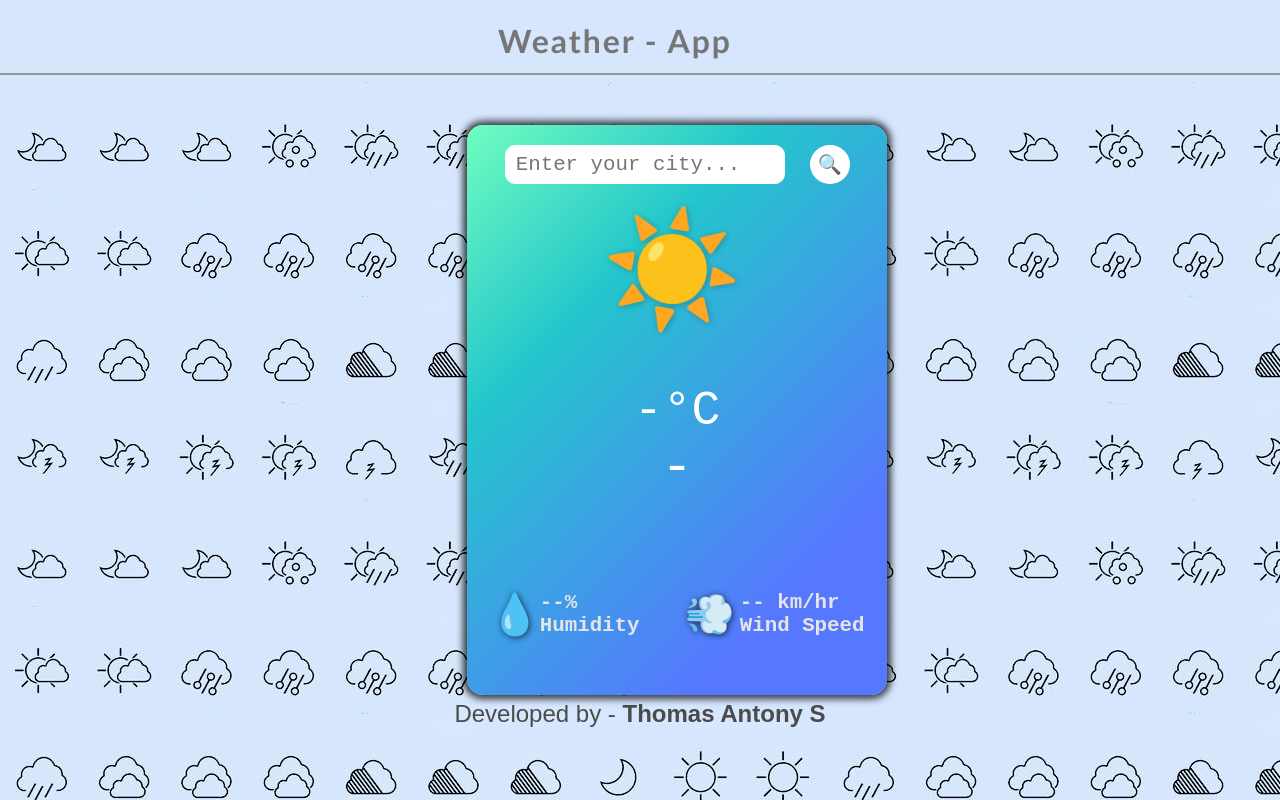
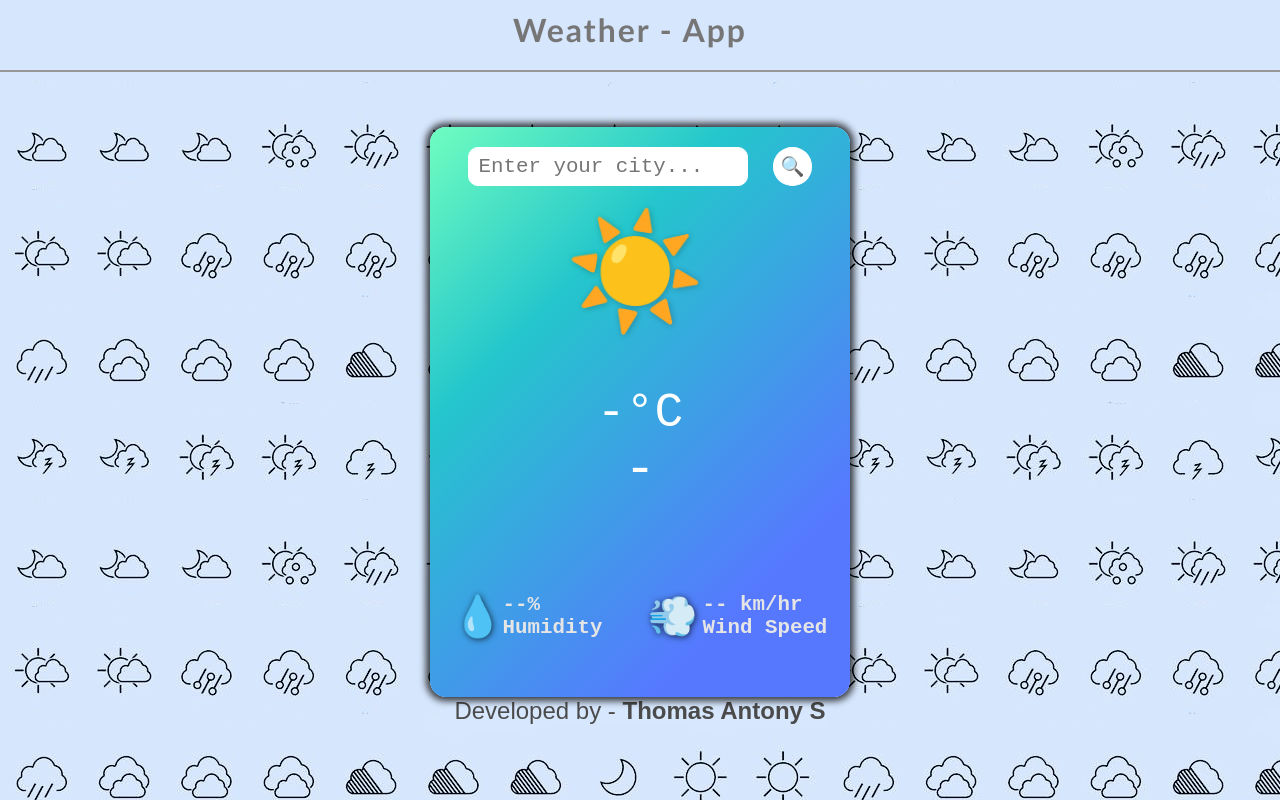
Before and after one commit to ThomasAntonyS/Weather_app, a plain HTML site: page index.html in a window 1280 px wide. Drawn offline with Linux system fonts and the light colour scheme; a web font is replaced by a local one.

Commit message:
media queiries added

```diff
--- a/styles.css
+++ b/styles.css
@@ -11,23 +11,25 @@ body{
 }
 
 header{
-    height: 8vh;
+    height: 9vh;
     color: rgb(118, 118, 118);
     font-weight: bold;
     font-size: 2rem;
-    margin-top: 11px;
-    font-family:'Trebuchet MS', 'Lucida Sans Unicode', 'Lucida Grande', 'Lucida Sans', Arial, sans-serif;
-    margin-left: -50px;
     padding: 10px;
     letter-spacing: 2px;
+    font-family:'Trebuchet MS', 'Lucida Sans Unicode', 'Lucida Grande', 'Lucida Sans', Arial, sans-serif;
     border-bottom: 2px solid rgb(151, 151, 151);
     background-color: rgba(214,230,253,255);
+
+    & p{
+        margin-left: -20px;
+    }
 }
 
 .main-container{
     position: relative;
-    top: 50px;
-    left: 36.5%;
+    margin: auto;
+    top: 55px;
     height: 570px;
     width: 420px;
     overflow: hidden;
@@ -152,3 +154,10 @@ footer{
         font-weight: bold;
     }
 }
+
+@media (max-width:420px) {
+
+    .main-container{
+        width: 100vw;
+    }
+}
```
